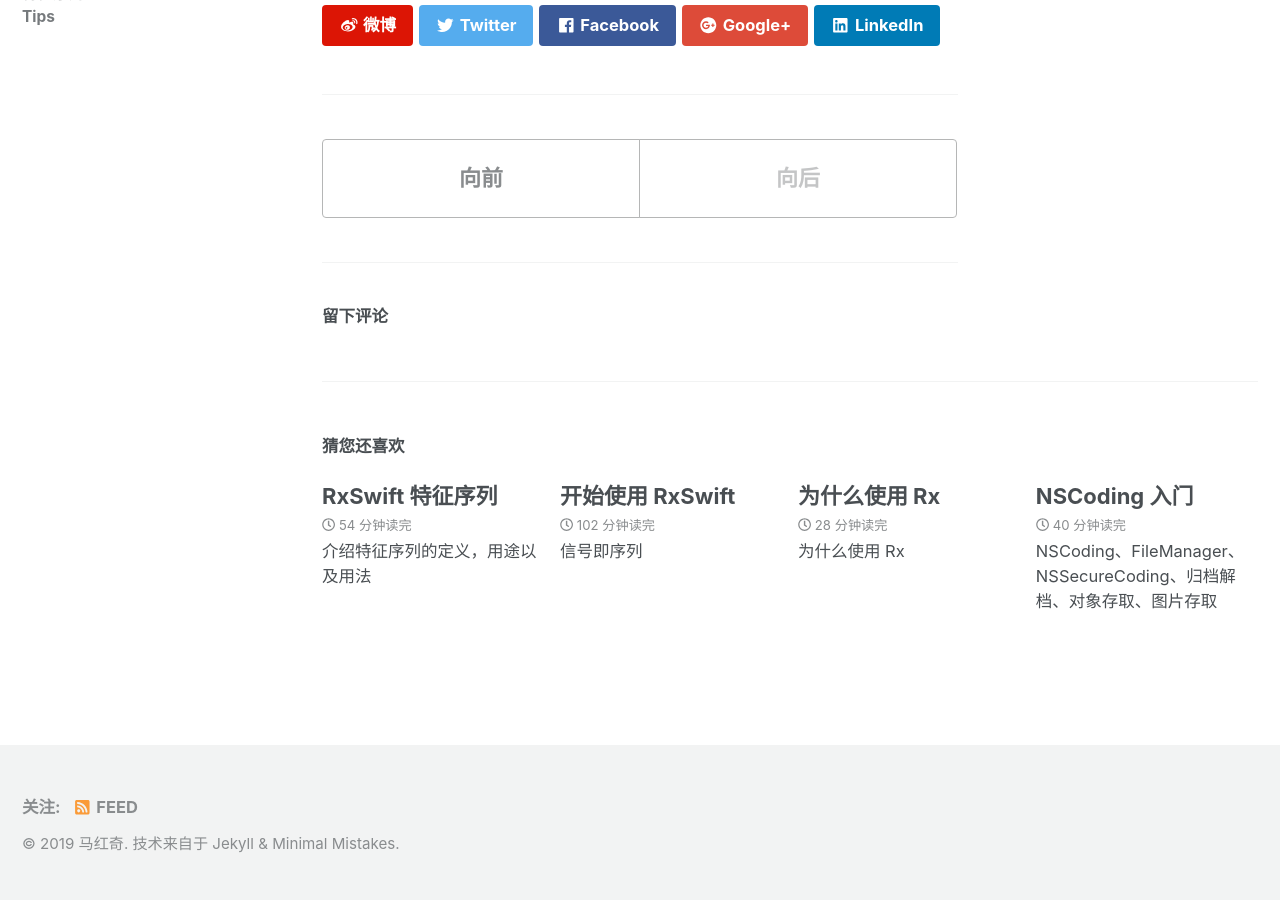
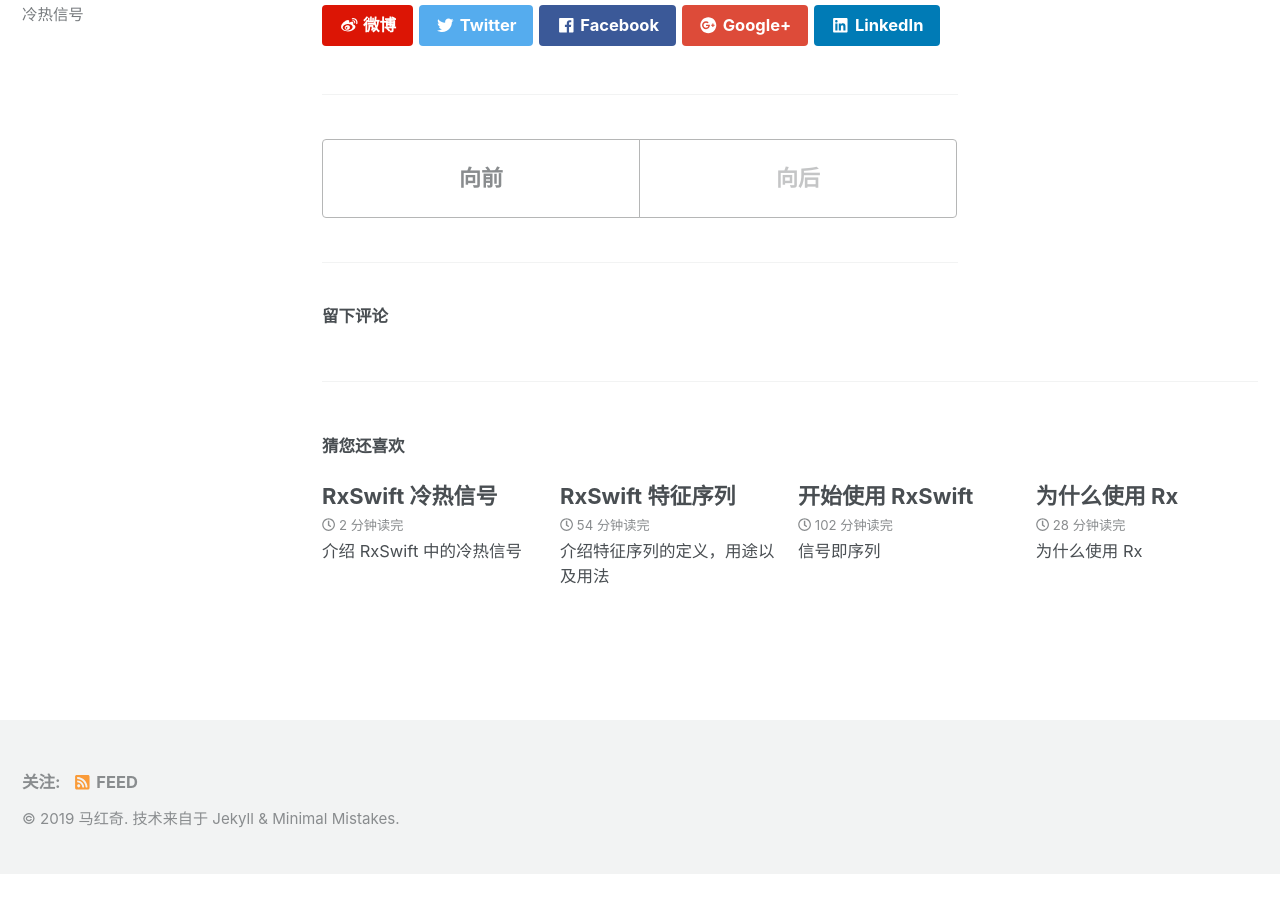
Before and after one commit to 0xIce/0xice.github.io, a Jekyll site: the page built from _posts/RxSwift/2019-07-03-tips.md, in a window 1280 px wide and 900 px high, scrolled down 1820 px. Built offline with Jekyll 4.4.1, drawn with Linux system fonts in a browser that asks for light colours; cached includes are drawn as plain includes; nearby versions of some CDN libraries; comment, search, counter and statistics services are not loaded; after the commit the page ends 2695 px from its top, so only the background shows below that; some of the changed lines change nothing that is shown.

Commit message:
add hot cold observables

```diff
--- a/_data/navigation.yml
+++ b/_data/navigation.yml
@@ -38,5 +38,5 @@
         url: /rxswift/traits/
       - title: "Tips"
         url: /rxswift/tips/
-      # - title: "冷热信号"
-      #   url: /
+      - title: "冷热信号"
+        url: /rxswift/hot-cold-observables/
--- /dev/null
+++ b/_posts/RxSwift/2019-07-03-hot-cold-observables.md
@@ -0,0 +1,28 @@
+---
+title: RxSwift 冷热信号
+categories:
+  - RxSwift
+tags:
+  - RxSwift
+author_profile: false
+sidebar:
+  nav: RxSwift-docs
+---
+
+介绍 RxSwift 中的冷热信号
+
+我建议将冷热信号看成是序列的属性，而不是单独的类型，因为它们和  `Observable`  序列代表了同样的抽象
+
+下面是一个 [ReactiveX.io](http://reactivex.io/documentation/observable.html) 中的定义
+
+> `Observable` 什么时候会发出序列元素呢？取决于这个 `Observable`，一个 “hot” Observable 可能会在元素创建的时候就发出，所以当观察者订阅这个 `Observable` 的时候可能会在整个序列的中部开始观察。一个 “cold” Observable 不同，会在有观察者订阅之后才开始发出元素，所以可以保证订阅者从序列的开始获取整个序列
+
+| Hot Observables                                             | Cold observables                               |
+| ----------------------------------------------------------- | ---------------------------------------------- |
+| ... 是序列                                                  | ... 是序列                                     |
+| 无论是否有观察者添加了订阅都会使用资源（“产生热量”）        | 在有观察者订阅之前不会使用资源（“不产生热量”） |
+| 变量/属性/常量，点击坐标，鼠标坐标，UI control 值，当前时间 | 异步操作，HTTP 连接，TCP 连接，流              |
+| 通常包含 N 个元素                                           | 通常包含 1 个元素                              |
+| 无论是否有订阅者都会产生序列元素                            | 只有在有订阅者的时候才产生序列元素             |
+| 序列的计算资源通常是是所有的订阅者共享                      | 序列计算资源通常是每个订阅者单独分配           |
+| 通常是有状态的                                              | 通常是无状态的                                 |
```
Also changed, not shown: README.md.
